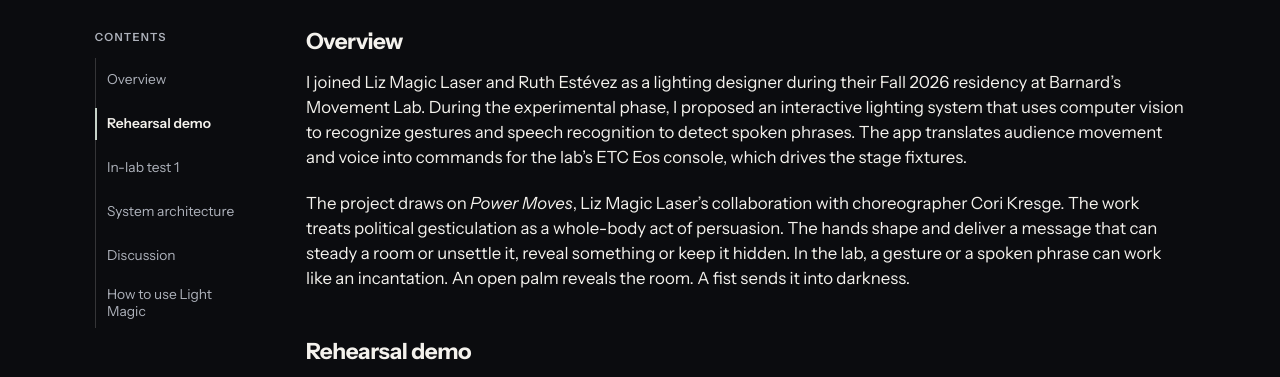
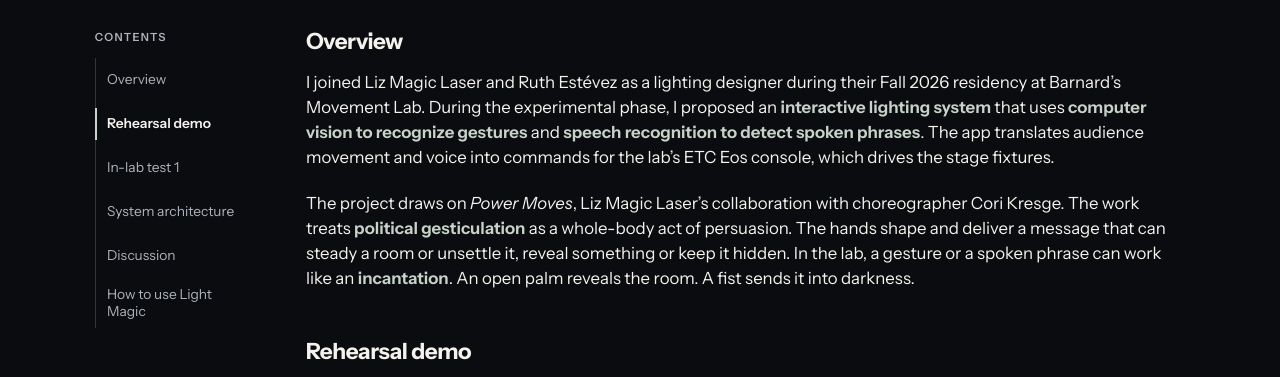
Before and after one commit to luluwangyy/lulu-wang-creative-tech-portfolio-work, a plain HTML site: page projects/light-magic.html in a window 1280 px wide. Shown: the part 331-708 px from the top of the page. Drawn offline with Linux system fonts and the light colour scheme; a web font is replaced by a local one.

Commit message:
Emphasize key Light Magic overview phrases

```diff
--- a/projects/light-magic.html
+++ b/projects/light-magic.html
@@ -12,7 +12,7 @@
   <link href="https://fonts.googleapis.com/css2?family=Instrument+Sans:ital,wght@0,400..700;1,400..700&amp;family=Averia+Serif+Libre:ital,wght@0,300;1,300&amp;display=swap" rel="stylesheet">
 
   <link rel="stylesheet" href="../css/reset.css">
-  <link rel="stylesheet" href="../css/style.css?v=next-project-arrow">
+  <link rel="stylesheet" href="../css/style.css?v=muted-project-accents">
   <style>
     .light-magic-overview { margin-top: 0; }
     .light-magic-video video {
@@ -70,8 +70,8 @@
       <article class="project-detail-body">
         <section id="overview" class="project-section light-magic-overview" aria-labelledby="overview-title">
           <h2 id="overview-title">Overview</h2>
-          <p>I joined Liz Magic Laser and Ruth Estévez as a lighting designer during their Fall 2026 residency at <a href="https://movement.barnard.edu/artists-residence">Barnard’s Movement Lab</a>. During the experimental phase, I proposed an interactive lighting system that uses computer vision to recognize gestures and speech recognition to detect spoken phrases. The app translates audience movement and voice into commands for the lab’s ETC Eos console, which drives the stage fixtures.</p>
-          <p>The project draws on <a href="https://601artspace.org/Personal-Power-Moves"><em>Power Moves</em></a>, Liz Magic Laser’s collaboration with choreographer Cori Kresge. The work treats political gesticulation as a whole-body act of persuasion. The hands shape and deliver a message that can steady a room or unsettle it, reveal something or keep it hidden. In the lab, a gesture or a spoken phrase can work like an incantation. An open palm reveals the room. A fist sends it into darkness.</p>
+          <p>I joined Liz Magic Laser and Ruth Estévez as a lighting designer during their Fall 2026 residency at <a href="https://movement.barnard.edu/artists-residence">Barnard’s Movement Lab</a>. During the experimental phase, I proposed an <strong>interactive lighting system</strong> that uses <strong>computer vision to recognize gestures</strong> and <strong>speech recognition to detect spoken phrases</strong>. The app translates audience movement and voice into commands for the lab’s ETC Eos console, which drives the stage fixtures.</p>
+          <p>The project draws on <a href="https://601artspace.org/Personal-Power-Moves"><em>Power Moves</em></a>, Liz Magic Laser’s collaboration with choreographer Cori Kresge. The work treats <strong>political gesticulation</strong> as a whole-body act of persuasion. The hands shape and deliver a message that can steady a room or unsettle it, reveal something or keep it hidden. In the lab, a gesture or a spoken phrase can work like an <strong>incantation</strong>. An open palm reveals the room. A fist sends it into darkness.</p>
         </section>
 
         <section id="rehearsal-demo" class="project-section light-magic-video" aria-labelledby="rehearsal-title">
```
